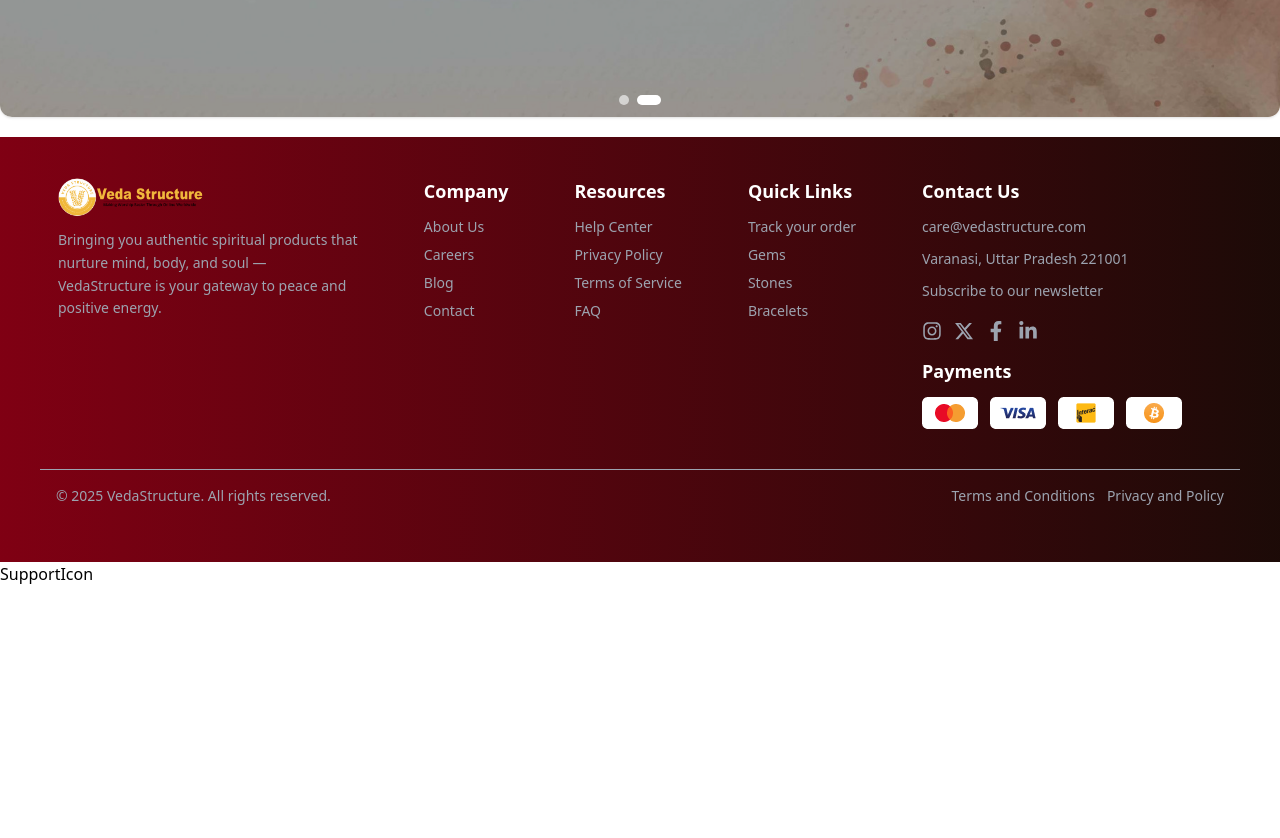
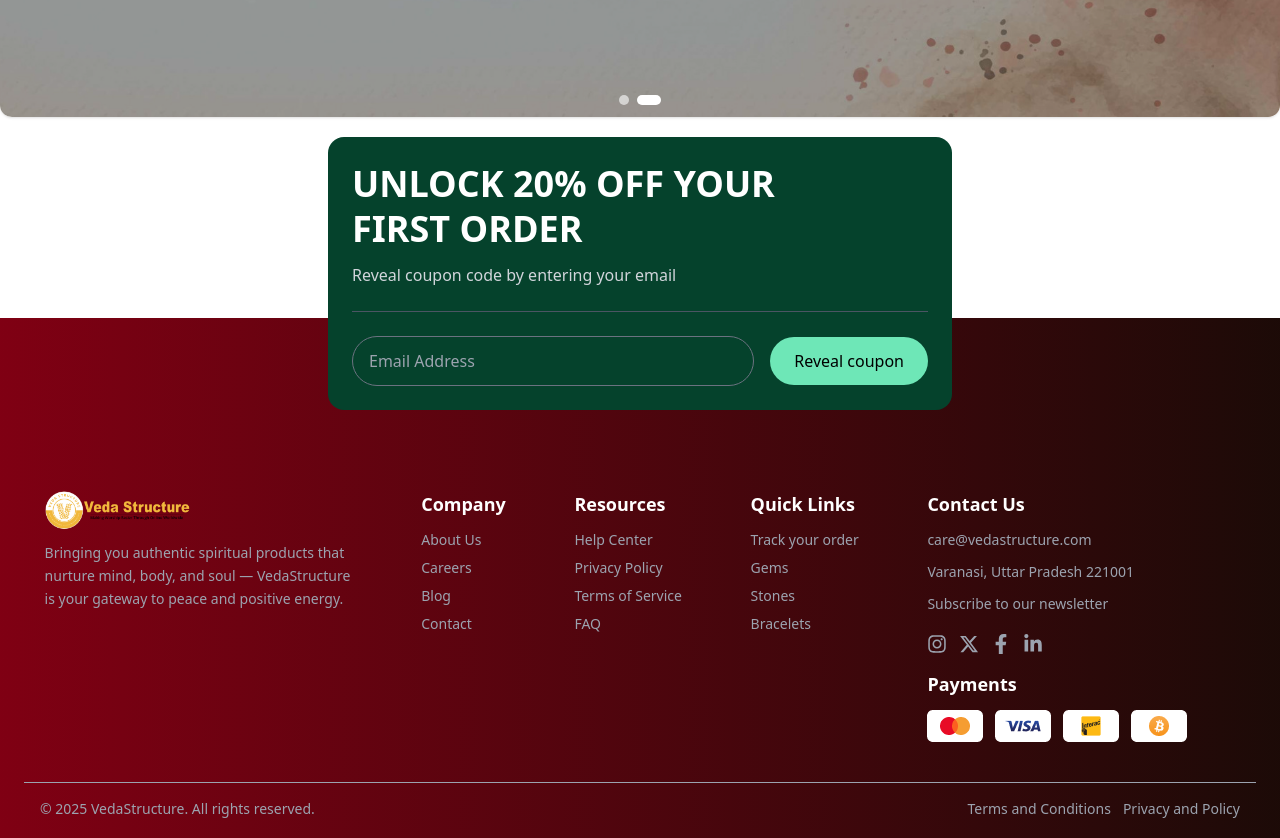
Before and after one commit to nitin-175/DiziFrontend, a React (Vite) app: page / in a window 1280 px wide. Shown: the part 648-1486 px from the top of the page. Before the commit the page ends 1234 px from the top, so only its background shows below. Built offline with nearby package versions, Linux system fonts and the light colour scheme.

Commit message:
updated the crousel with the text above it and  added coupon section above the footer

```diff
--- a/src/App.jsx
+++ b/src/App.jsx
@@ -3,7 +3,7 @@ import React from "react";
 import Navbar from './components/Navbar';
 import Footer from './components/Footer';
 import LandingHero from './components/LandingHero';
-import SupportIcon from './components/SupportIcon';
+import CuponSection from './components/CuponSection';
 
 
 
@@ -19,9 +19,10 @@ function App() {
 
       <LandingHero/>
 
+      <CuponSection/>
+
       <Footer/>
 
-      <SupportIcon/>
 
     </div>
   );
--- /dev/null
+++ b/src/components/CuponSection.jsx
@@ -0,0 +1,25 @@
+import React from 'react';
+
+export default function CuponSection() {
+  return (
+    <div className="flex justify-center items-center px-4 mt-5 relative -mb-28">
+      <div className="bg-[#05422C] rounded-2xl sm:w-4/5 md:w-3/6 p-4 sm:p-6">
+        <h1 className="text-white text-3xl sm:text-3xl md:text-4xl font-extrabold leading-tight">
+          UNLOCK 20% OFF YOUR <br className="hidden sm:block" /> FIRST ORDER
+        </h1>
+        <p className="text-gray-300 mt-3">Reveal coupon code by entering your email</p>
+        <hr className="my-6 border-gray-600" />
+        <div className="flex flex-col sm:flex-row items-center gap-4">
+          <input
+            type="email"
+            placeholder="Email Address"
+            className="flex-1 px-4 py-3 rounded-full border border-gray-500 focus:outline-none focus:ring-2 focus:ring-green-400 bg-transparent text-white placeholder-gray-400"
+          />
+          <button className="bg-green-300 hover:bg-green-400 text-black px-6 py-3 rounded-full font-medium transition-colors">
+            Reveal coupon
+          </button>
+        </div>
+      </div>
+    </div>
+  );
+}
--- a/src/components/Footer.jsx
+++ b/src/components/Footer.jsx
@@ -8,11 +8,9 @@ export default function Footer() {
       style={{
         background: 'linear-gradient(90deg, hsla(351, 100%, 25%, 1) 0%, hsla(9, 59%, 7%, 1) 100%)',
       }}
-      className="text-gray-400 w-full h-auto mt-5 p-4 sm:p-6 lg:p-10 pt-20 sm:pt-28"
+      className="text-gray-400 w-full h-130 mt-5 p-4 sm:p-6 lg:pt-43 pt-20 sm:pt-28"
     >
       <div className="flex flex-col md:flex-row md:justify-evenly gap-8 md:gap-12">
-
-        {/* Brand Section */}
         <div className="w-full md:w-1/4">
           <img className="h-10" src="assets/logo.png" alt="VedaStructure Logo" />
           <p className="mt-3 text-sm leading-relaxed">
@@ -20,7 +18,6 @@ export default function Footer() {
           </p>
         </div>
 
-        {/* Links Section 1 */}
         <div>
           <FooterHeadings HeadingName="Company" />
           <ul className="space-y-2 text-sm">
@@ -31,7 +28,6 @@ export default function Footer() {
           </ul>
         </div>
 
-        {/* Links Section 2 */}
         <div>
           <FooterHeadings HeadingName="Resources" />
           <ul className="space-y-2 text-sm">
@@ -42,7 +38,6 @@ export default function Footer() {
           </ul>
         </div>
 
-        {/* Quick Links */}
         <div>
           <FooterHeadings HeadingName="Quick Links" />
           <ul className="space-y-2 text-sm">
@@ -53,22 +48,17 @@ export default function Footer() {
           </ul>
         </div>
 
-        {/* Newsletter Section */}
         <div className="w-full md:w-1/4">
           <FooterHeadings HeadingName="Contact Us" />
           <p className="text-sm mb-3">care@vedastructure.com</p>
           <p className="text-sm mb-3 leading-5">Varanasi, Uttar Pradesh 221001</p>
           <p className="text-sm mb-3">Subscribe to our newsletter</p>
-
-          {/* Social Icons */}
           <ul className="flex pt-2 gap-3 text-xl">
             <li><a href="#" className="hover:text-white transition duration-200"><FaInstagram /></a></li>
             <li><a href="#" className="hover:text-white transition duration-200"><FaXTwitter /></a></li>
             <li><a href="#" className="hover:text-white transition duration-200"><FaFacebookF /></a></li>
             <li><a href="#" className="hover:text-white transition duration-200"><FaLinkedinIn /></a></li>
           </ul>
-
-          {/* Payment Icons */}
           <div className="mt-4">
             <FooterHeadings HeadingName="Payments" />
             <ul className="flex flex-wrap gap-3">
@@ -81,7 +71,6 @@ export default function Footer() {
         </div>
       </div>
 
-      {/* Bottom Bar */}
       <div className="border-t mt-10 p-4 flex flex-col sm:flex-row justify-between items-center gap-4 text-gray-400 text-center sm:text-left">
         <p className="text-sm hover:text-white">© {new Date().getFullYear()} VedaStructure. All rights reserved.</p>
         <div className="flex flex-col sm:flex-row gap-3 text-sm">
@@ -104,5 +93,5 @@ function FooterListImages({ image, link }) {
         <img src={image} alt="payment option" className="h-8 w-auto" />
       </a>
     </li>
-  )
+  );
 }
--- a/src/components/SupportIcon.jsx
+++ /dev/null
@@ -1,7 +0,0 @@
-import React from 'react'
-
-export default function SupportIcon() {
-  return (
-    <div>SupportIcon</div>
-  )
-}
```
